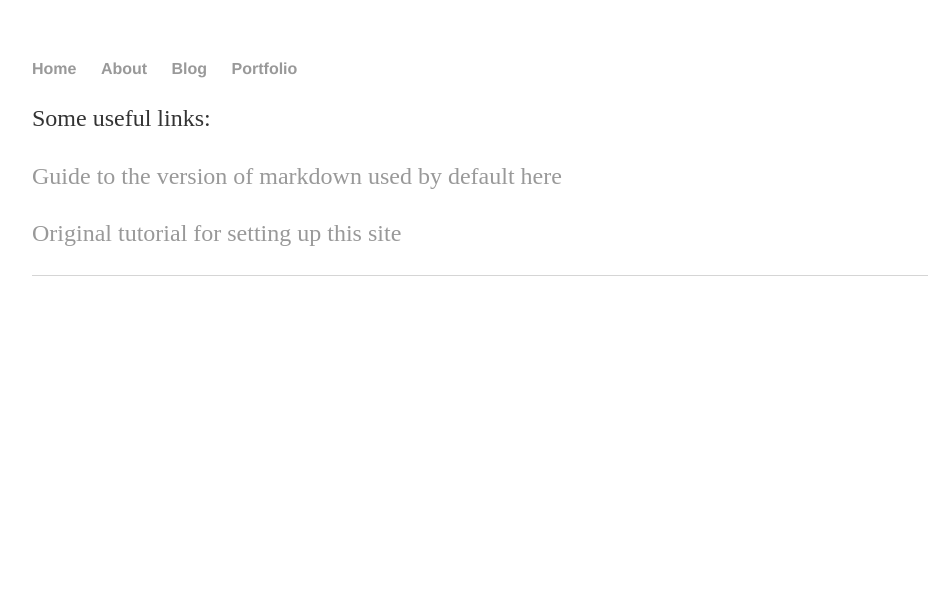
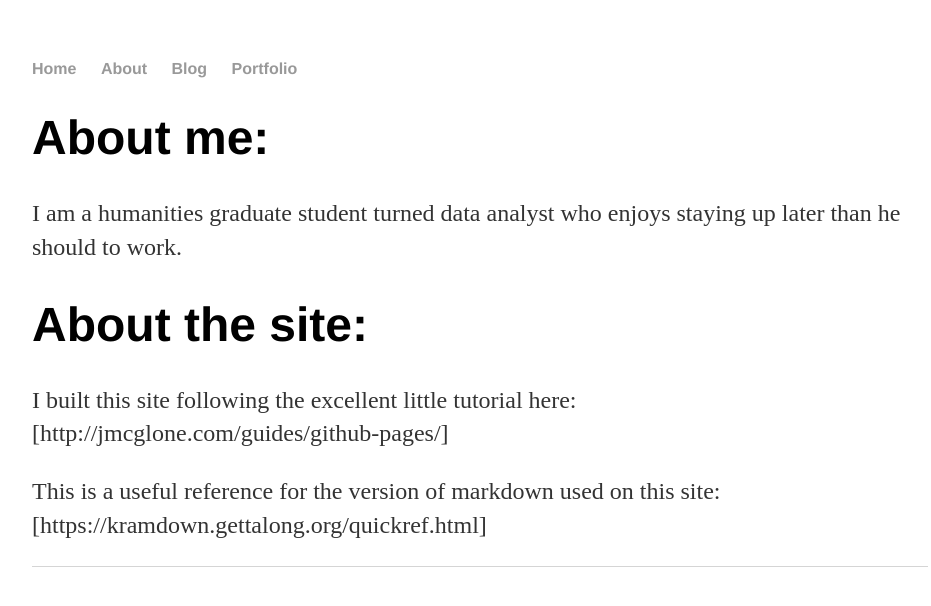
Before and after one commit to dmgrogers/dmgrogers.github.io, a Jekyll site: the page built from about.md, in a window 1280 px wide. Shown: the top 606 px of the page, without its empty margins (160-1091 px from the left). Built offline with Jekyll 4.4.1, drawn with Linux system fonts in a browser that asks for light colours.

Commit message:
Update about.md

```diff
--- a/about.md
+++ b/about.md
@@ -1,11 +1,15 @@
 ---
 layout: default
-title: About me
+title: About
 ---
 
+About me:
+===
+I am a humanities graduate student turned data analyst who enjoys staying up later than he should to work.
 
-Some useful links:
+About the site:
+===
 
-[Guide to the version of markdown used by default here](https://kramdown.gettalong.org/quickref.html)
+I built this site following the excellent little tutorial here: [http://jmcglone.com/guides/github-pages/]
 
-[Original tutorial for setting up this site](http://jmcglone.com/guides/github-pages/)
+This is a useful reference for the version of markdown used on this site: [https://kramdown.gettalong.org/quickref.html]
```
